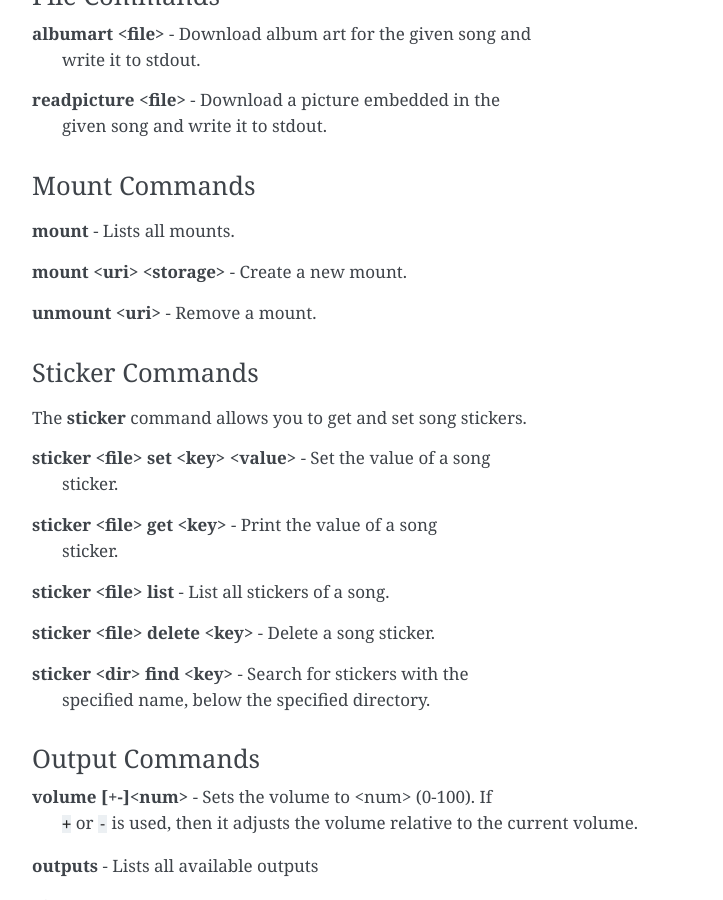
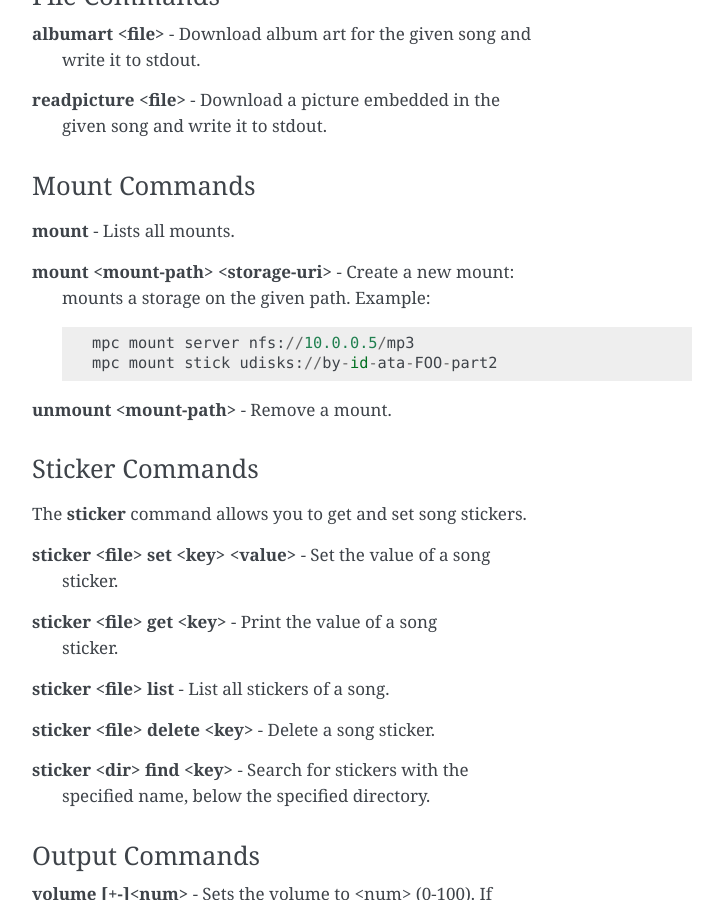
Before and after one commit to MusicPlayerDaemon/mpc, a Sphinx documentation site: the page built from doc/index.rst, in a window 1280 px wide and 900 px high, scrolled down 6293 px. Shown: the whole window, without its empty margins (388-1111 px from the left). Built offline with Sphinx 7.4.7, drawn with Linux system fonts in a browser that asks for light colours.

Commit message:
doc, main: improve "mount" documentation
Closes https://github.com/MusicPlayerDaemon/mpc/issues/74

```diff
--- a/doc/index.rst
+++ b/doc/index.rst
@@ -308,9 +308,13 @@ Mount Commands
 
 :command:`mount` - Lists all mounts.
 
-:command:`mount <uri> <storage>` - Create a new mount.
+:command:`mount <mount-path> <storage-uri>` - Create a new mount:
+   mounts a storage on the given path.  Example::
 
-:command:`unmount <uri>` - Remove a mount.
+     mpc mount server nfs://10.0.0.5/mp3
+     mpc mount stick udisks://by-id-ata-FOO-part2
+
+:command:`unmount <mount-path>` - Remove a mount.
 
 
 Sticker Commands
```
Also changed, not shown: 1 other file.
